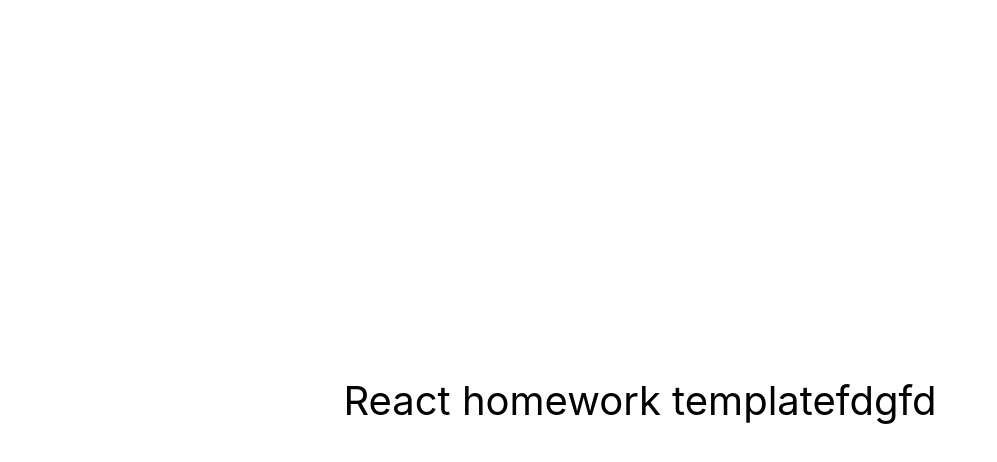
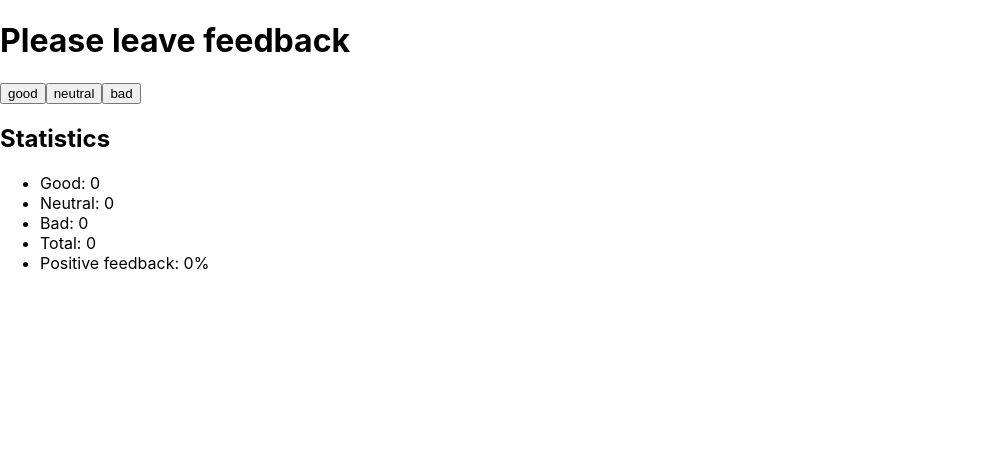
Before and after one commit to BartlomiejKita/goit-react-hw-04-hooks-feedback, a React (Create React App) app: page / in a window 1280 px wide. Shown: the top 462 px of the page, without its empty margins (0-997 px from the left). Built offline with nearby package versions, Linux system fonts and the light colour scheme.

Commit message:
finish first 2 steps
add all functionalities in one file

```diff
--- a/package.json
+++ b/package.json
@@ -7,9 +7,11 @@
     "@testing-library/jest-dom": "^5.16.3",
     "@testing-library/react": "^12.1.4",
     "@testing-library/user-event": "^13.5.0",
+    "prop-types": "^15.8.1",
     "react": "^18.1.0",
     "react-dom": "^18.1.0",
     "react-scripts": "5.0.1",
+    "styled-components": "^5.3.5",
     "web-vitals": "^2.1.3"
   },
   "scripts": {
--- a/src/components/App.jsx
+++ b/src/components/App.jsx
@@ -1,16 +1,61 @@
-export const App = () => {
-  return (
-    <div
-      style={{
-        height: '100vh',
-        display: 'flex',
-        justifyContent: 'center',
-        alignItems: 'center',
-        fontSize: 40,
-        color: '#010101'
-      }}
-    >
-      React homework templatefdgfd
-    </div>
-  );
-};
+import { Component } from 'react';
+class App extends Component {
+  state = {
+    good: 0,
+    neutral: 0,
+    bad: 0,
+    total: 0,
+    positiveFeedback: 0,
+  };
+
+  handleIncrement = evt => {
+    let key = evt.target.textContent;
+
+    this.setState(state => ({
+      [key]: state[key] + 1,
+    }));
+
+    this.countTotalFeedback();
+    this.countPositiveFeedbackPercentage();
+  };
+
+  countTotalFeedback = () => {
+    this.setState(({ good, neutral, bad }) => ({
+      total: good + neutral + bad,
+    }));
+  };
+
+  countPositiveFeedbackPercentage = () => {
+    this.setState(({ good, total }) => ({
+      positiveFeedback: Math.round((good / total) * 100),
+    }));
+  };
+
+  render() {
+    const { good, neutral, bad, total, positiveFeedback } = this.state;
+    return (
+      <div>
+        <h1>Please leave feedback</h1>
+        <button type="button" onClick={this.handleIncrement}>
+          good
+        </button>
+        <button type="button" onClick={this.handleIncrement}>
+          neutral
+        </button>
+        <button type="button" onClick={this.handleIncrement}>
+          bad
+        </button>
+        <h2>Statistics</h2>
+        <ul>
+          <li>Good: {good}</li>
+          <li>Neutral: {neutral}</li>
+          <li>Bad: {bad}</li>
+          <li>Total: {total}</li>
+          <li>Positive feedback: {positiveFeedback}%</li>
+        </ul>
+      </div>
+    );
+  }
+}
+
+export default App;
--- a/src/index.js
+++ b/src/index.js
@@ -1,6 +1,6 @@
 import React from 'react';
 import ReactDOM from 'react-dom/client';
-import { App } from 'components/App';
+import  App  from 'components/App';
 import './index.css';
 
 ReactDOM.createRoot(document.getElementById('root')).render(
```
Also changed, not shown: 1 other file (tests, documents, lock files or other folders).
